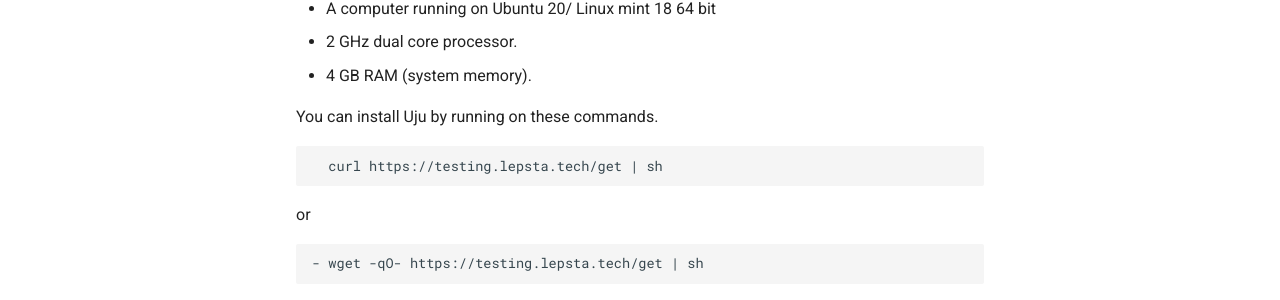
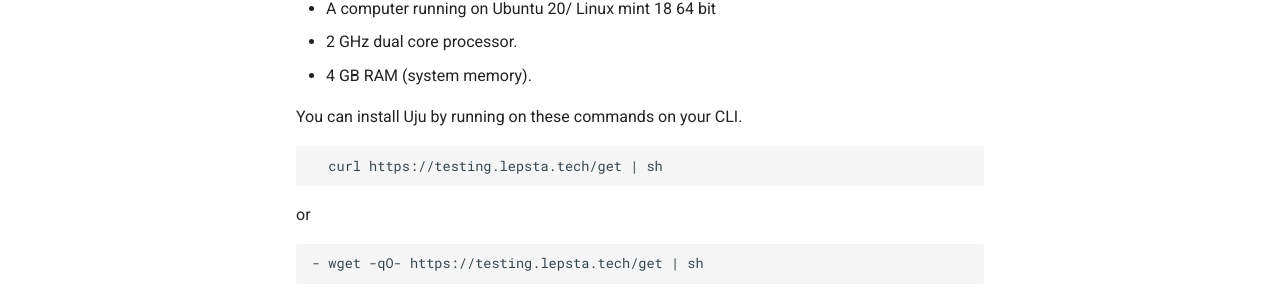
Before and after one commit to lepsta/docs, an MkDocs documentation site: the page built from docs/pages/installation.md, in a window 1280 px wide and 1114 px high. Shown: the part 330-630 px from the top of the window. Built offline with MkDocs 1.6.1 and Material for MkDocs 9.7.7, drawn with Linux system fonts in a browser that asks for light colours.

````diff
--- a/docs/pages/installation.md
+++ b/docs/pages/installation.md
@@ -9,7 +9,7 @@ To start working with lepsta, you need to have the following system requirements
     - 2 GHz dual core processor.
     - 4 GB RAM (system memory).
 
-    You can install Uju by running on these commands.
+    You can install Uju by running on these commands on your CLI.
     ```
       curl https://testing.lepsta.tech/get | sh
     ```
@@ -24,7 +24,7 @@ To start working with lepsta, you need to have the following system requirements
     - 2 GHz dual core processor.
     - 4 GB RAM (system memory).
 
-    You can install Uju by running on these commands.
+    You can install Uju by running on these  on your CLI.
 
     ```
       curl https://testing.lepsta.tech/get | sh
````
Also changed, not shown: docs/pages/quick-start/your-first-repository.md (+14 -0 lines), overrides/assets/images/early-defect-detection.svg (added), overrides/assets/images/import-repo.png (added), overrides/assets/images/no-repos-page.png (added), overrides/assets/images/tight-feedback-loops.svg (added).
